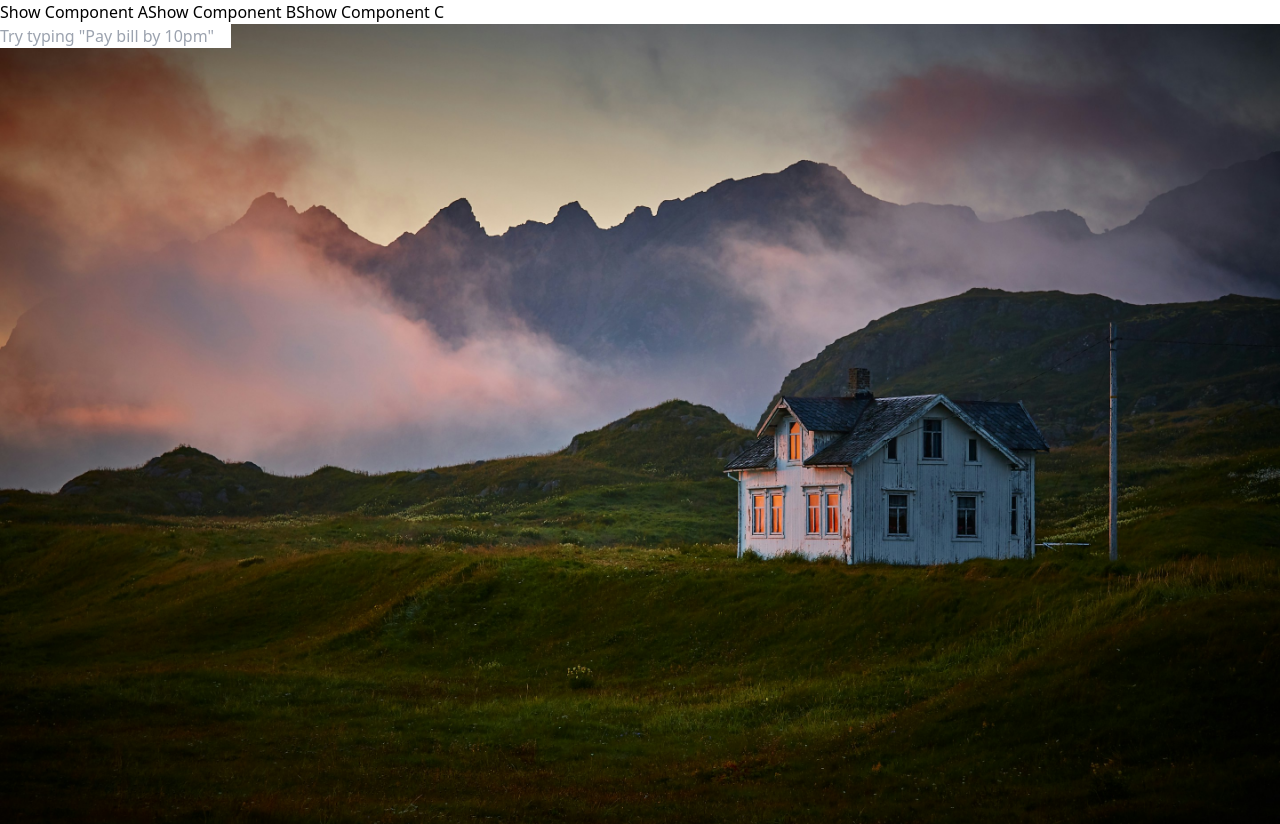
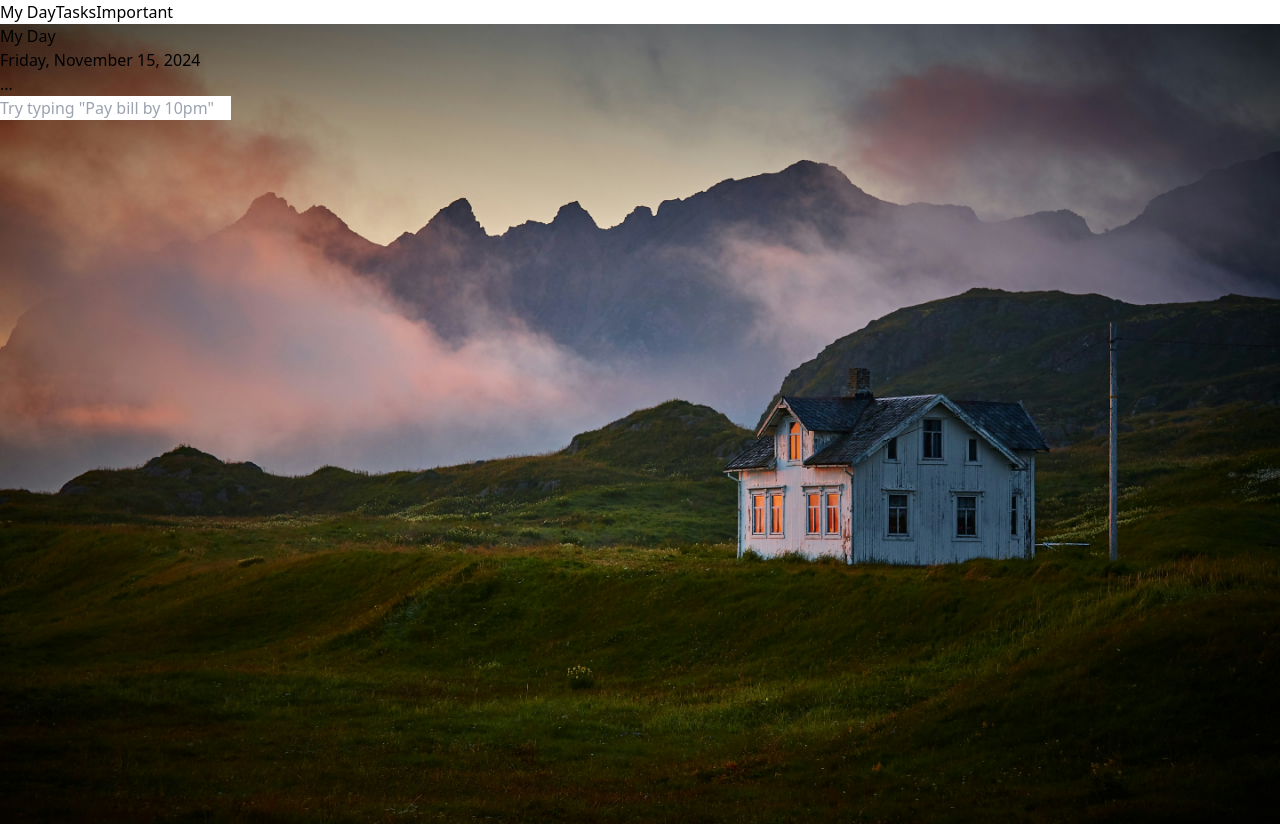
Before and after one commit to Taran66/task-manager, a React (Vite) app: page / in a window 1280 px wide. Built offline with nearby package versions, Linux system fonts and the light colour scheme.

Commit message:
made new components

```diff
--- a/src/App.jsx
+++ b/src/App.jsx
@@ -1,13 +1,10 @@
 import './App.css'
-import ComponentRender from './ComponentRender'
-
+import ComponentRender2 from './ComponentRender2'
 
 function App() {
-
-
   return (
     <>
-    <ComponentRender />
+    <ComponentRender2 />
     </>
   )
 }
--- a/src/ComponentA.jsx
+++ /dev/null
@@ -1,31 +0,0 @@
-
-
-const ComponentA = () => {
-  return (
-    <div
-    className=""
-    style={{
-      backgroundImage: "url('./assets/bg-image.jpg')",
-      backgroundSize: "cover", // Makes the image cover the entire div
-      backgroundPosition: "center", // Centers the image
-      backgroundRepeat: "no-repeat", // Prevents the image from repeating
-      minHeight: "100vh", // Ensures it covers the full viewport height
-    }}
-    >
-      <div className="flex flex-col justify-between h-screen items-center">
-        <div>
-
-        </div>
-        <input
-        type="text"
-        // className="w-full outline-none p-2 bg-gray-500"
-        placeholder='Try typing "Pay bill by 10pm"'
-        className="p-4 text-white bg-white/10 rounded-xl backdrop-blur-md border border-white/20 placeholder-white/70 shadow-lg outline-none w-11/12 mb-10 "
-        />
-
-      </div>
-    </div>
-  )
-}
-
-export default ComponentA
--- a/src/ComponentB.jsx
+++ /dev/null
@@ -1,5 +0,0 @@
-const ComponentB = () => {
-    return <div>This is Component B</div>;
-  };
-
-  export default ComponentB;
--- a/src/ComponentC.jsx
+++ /dev/null
@@ -1,5 +0,0 @@
-const ComponentC = () => {
-    return <div>This is Component C</div>;
-  };
-
-  export default ComponentC;
--- a/src/ComponentRender.jsx
+++ /dev/null
@@ -1,40 +0,0 @@
-import React, { useState } from 'react';
-import ComponentA from './ComponentA';
-import ComponentB from './ComponentB';
-import ComponentC from './ComponentC';
-
-const ComponentRender = () => {
-  // State to track which component is shown
-  const [activeComponent, setActiveComponent] = useState('A');
-
-  // Handle button click to set the active component
-  const handleButtonClick = (component) => {
-    setActiveComponent(component);
-  };
-
-  return (
-    <div className='flex h-screen  '>
-      {/* Buttons to toggle between components */}
-      <div className='flex flex-col bg-black text-white gap-5 w-1/5'>
-      <button className={`${activeComponent === 'A' ? 'bg-gray-200' : 'bg-black'}`} onClick={() => handleButtonClick('A')}>
-        Show Component A
-      </button>
-      <button className={`${activeComponent === 'B' ? 'bg-gray-200' : 'bg-black'}`} onClick={() => handleButtonClick('B')}
-        >Show Component B
-      </button>
-      <button className={`${activeComponent === 'C' ? 'bg-gray-200' : 'bg-black'}`} onClick={() => handleButtonClick('C')}>
-        Show Component C
-      </button>
-      </div>
-
-      {/* Conditional rendering based on active component */}
-      <div className='w-full'>
-        {activeComponent === 'A' && <ComponentA />}
-        {activeComponent === 'B' && <ComponentB />}
-        {activeComponent === 'C' && <ComponentC />}
-      </div>
-    </div>
-  );
-};
-
-export default ComponentRender;
--- /dev/null
+++ b/src/ComponentRender2.jsx
@@ -0,0 +1,36 @@
+import React from 'react'
+import { useState } from 'react'
+import MyDay from './MyDay'
+import Tasks from './Tasks'
+import Important from './Important'
+
+const ComponentRender2 = () => {
+    const [activeComponent, setActiveComponent] = useState('A')
+
+    const handleButtonClick = (component) => {
+        setActiveComponent(component)
+    }
+
+  return (
+        <div className='flex h-screen'>
+            <div className='flex flex-col bg-black text-white gap-5 w-1/5'>
+                <button className={`p-5 ${activeComponent === 'A' ? 'bg-gray-800' : 'bg-black'}`} onClick={() => handleButtonClick('A')}>
+                    My Day
+                </button>
+                <button className={`p-5 ${activeComponent === 'B' ? 'bg-gray-800' : 'bg-black'}`} onClick={() => handleButtonClick('B')}>
+                    Tasks
+                </button>
+                <button className={`p-5 ${activeComponent === 'C' ? 'bg-gray-800' : 'bg-black'}`} onClick={() => handleButtonClick('C')}>
+                    Important
+                </button>
+            </div>
+            <div className='w-full'>
+                {activeComponent === 'A' && <MyDay />}
+                {activeComponent === 'B' && <Tasks />}
+                {activeComponent === 'C' && <Important />}
+            </div>
+        </div>
+  )
+}
+
+export default ComponentRender2
--- /dev/null
+++ b/src/DropdownMenu.jsx
@@ -0,0 +1,70 @@
+import React, { useState } from 'react';
+
+const DropdownMenu = () => {
+  const [isOpen, setIsOpen] = useState(false);
+
+  const toggleDropdown = () => {
+    setIsOpen(!isOpen);
+  };
+
+  return (
+    <div className="relative inline-block">
+      {/* Three dots button */}
+      <button
+        className="text-2xl text-white hover:text-gray-400 focus:outline-none"
+        onClick={toggleDropdown}
+      >
+        ...
+      </button>
+
+      {/* Dropdown Menu */}
+      {isOpen && (
+        <div className="absolute right-0 mt-2 w-56 bg-gray-800 text-white rounded-lg shadow-lg">
+          {/* Sort By Section */}
+          <div className="p-3 border-b border-gray-700">
+            <span className="block text-sm font-bold text-gray-300">Sort by</span>
+          </div>
+
+          {/* Theme Section */}
+          <div className="p-3 border-b border-gray-700">
+            <span className="block text-sm font-bold text-gray-300 mb-2">Theme</span>
+            <div className="grid grid-cols-6 gap-2">
+              {Array.from({ length: 18 }).map((_, index) => (
+                <div
+                  key={index}
+                  className="w-6 h-6 rounded-md"
+                  style={{ backgroundColor: getRandomColor() }}
+                ></div>
+              ))}
+            </div>
+          </div>
+
+          {/* Actions Section */}
+          <div className="p-3 space-y-2">
+            <button className="w-full text-left text-sm text-gray-300 hover:text-white">
+              Print list
+            </button>
+            <button className="w-full text-left text-sm text-gray-300 hover:text-white">
+              Email list
+            </button>
+            <button className="w-full text-left text-sm text-gray-300 hover:text-white">
+              Pin to Start
+            </button>
+          </div>
+        </div>
+      )}
+    </div>
+  );
+};
+
+// Utility function to generate random colors (you can replace it with fixed colors)
+const getRandomColor = () => {
+  const letters = '0123456789ABCDEF';
+  let color = '#';
+  for (let i = 0; i < 6; i++) {
+    color += letters[Math.floor(Math.random() * 16)];
+  }
+  return color;
+};
+
+export default DropdownMenu;
--- /dev/null
+++ b/src/Important.jsx
@@ -0,0 +1,33 @@
+import { useState } from "react";
+import Layout from "./Layout";
+
+const Important = () => {
+  const [message, setMessage] = useState("");
+  const [messages, setMessages] = useState([]);
+
+  const handleChange = (e) => {
+    setMessage(e.target.value);
+  }
+
+  const handleSubmit = (e) => {
+    e.preventDefault();
+    if (message.trim()){
+      setMessages([...messages, message])
+      setMessage("")
+    }
+  }
+  return(
+    <Layout
+      title={"Important"}
+      messages={messages}
+      inputValue={message}
+      onChange={handleChange}
+      onSubmit={handleSubmit}
+    >
+
+    </Layout>
+  )
+
+}
+
+export default Important;
--- /dev/null
+++ b/src/Layout.jsx
@@ -0,0 +1,55 @@
+
+import DropdownMenu from "./DropdownMenu"
+
+const Layout = ({ title, messages, onSubmit, inputValue, onChange }) => {
+    const today = new Date()
+    const formattedDate = today.toLocaleDateString('en-US',{
+      weekday: "long",
+      year: "numeric",
+      month: "long",
+      day: "numeric"
+    })
+  return (
+    <div
+    className="flex justify-center"
+    style={{
+      backgroundImage: "url('./assets/bg-image.jpg')",
+      backgroundSize: "cover", // Makes the image cover the entire div
+      backgroundPosition: "center", // Centers the image
+      backgroundRepeat: "no-repeat", // Prevents the image from repeating
+      minHeight: "100vh", // Ensures it covers the full viewport height
+    }}
+    >
+      <div className="flex flex-col justify-between h-screen w-11/12 gap-10">
+        <div className="mt-10 flex flex-row justify-between">
+          <div className="text-white">
+          <h1 className="text-4xl">{title}</h1>
+          <p>{formattedDate}</p>
+          </div>
+            <DropdownMenu />
+        </div>
+        <div className="flex flex-col gap-5 h-full justify-between  overflow-hidden">
+        <div className="flex flex-col gap-4 overflow-y-scroll">
+          {messages.map((msg, index) => (
+            <div className="flex items-center p-5 w-full h-10 text-white  bg-white/10 rounded-lg backdrop-blur-md border border-white/20 placeholder-white/70 shadow-lg outline-none">
+              {msg}
+            </div>
+          ))}
+        </div>
+        <form onSubmit={onSubmit} >
+        <input
+        // className="w-full outline-none p-2 bg-gray-500"
+        placeholder='Try typing "Pay bill by 10pm"'
+        className="p-4 w-full  text-white bg-white/10 rounded-xl backdrop-blur-md border border-white/20 placeholder-white/70 shadow-lg outline-none mb-10 "
+        value={inputValue}
+        onChange={onChange}
+        />
+        </form>
+        </div>
+
+      </div>
+    </div>
+  )
+}
+
+    export default Layout
--- /dev/null
+++ b/src/MyDay.jsx
@@ -0,0 +1,33 @@
+import { useState } from "react";
+import Layout from "./Layout";
+
+const MyDay = () => {
+  const [message, setMessage] = useState("");
+  const [messages, setMessages] = useState([]);
+
+  const handleChange = (e) => {
+    setMessage(e.target.value);
+  }
+
+  const handleSubmit = (e) => {
+    e.preventDefault();
+    if (message.trim()){
+      setMessages([...messages, message])
+      setMessage("")
+    }
+  }
+  return(
+    <Layout
+      title={"My Day"}
+      messages={messages}
+      inputValue={message}
+      onChange={handleChange}
+      onSubmit={handleSubmit}
+    >
+
+    </Layout>
+  )
+
+}
+
+export default MyDay;
--- /dev/null
+++ b/src/Tasks.jsx
@@ -0,0 +1,33 @@
+import { useState } from "react";
+import Layout from "./Layout";
+
+const Tasks = () => {
+  const [message, setMessage] = useState("");
+  const [messages, setMessages] = useState([]);
+
+  const handleChange = (e) => {
+    setMessage(e.target.value);
+  }
+
+  const handleSubmit = (e) => {
+    e.preventDefault();
+    if (message.trim()){
+      setMessages([...messages, message])
+      setMessage("")
+    }
+  }
+  return(
+    <Layout
+      title={"Tasks"}
+      messages={messages}
+      inputValue={message}
+      onChange={handleChange}
+      onSubmit={handleSubmit}
+    >
+
+    </Layout>
+  )
+
+}
+
+export default Tasks;
```
